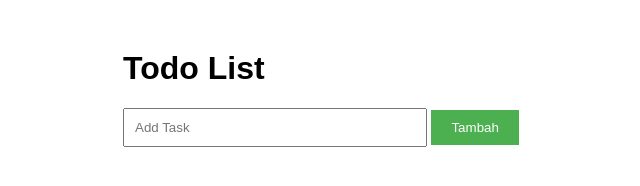
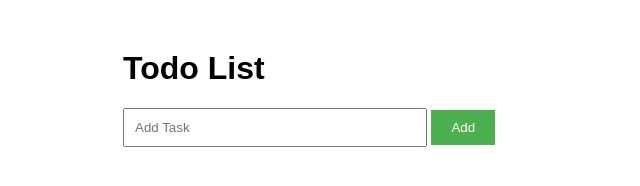
Before and after one commit to exvhoria/TaskMaker.github.io, a plain HTML site: page index.html in a window 1280 px wide. Shown: the full height of the page, 317-957 px from the left. Drawn offline with Linux system fonts and the light colour scheme.

Commit message:
Update index.html

```diff
--- a/index.html
+++ b/index.html
@@ -10,7 +10,7 @@
     <div class="container">
         <h1>Todo List</h1>
         <input type="text" id="taskInput" placeholder="Add Task">
-        <button onclick="addTask()">Tambah</button>
+        <button onclick="addTask()">Add</button>
         <ul id="taskList"></ul>
     </div>
     <script src="script.js"></script>
```
